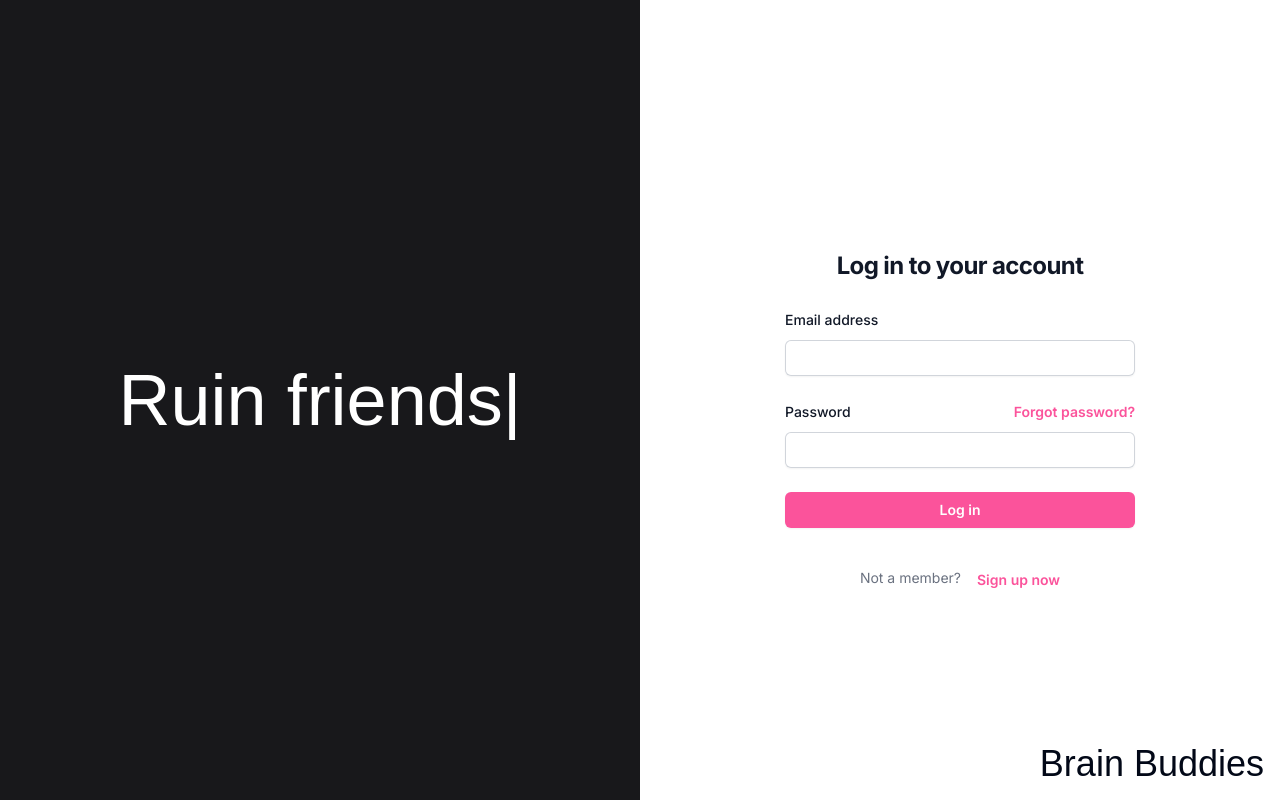
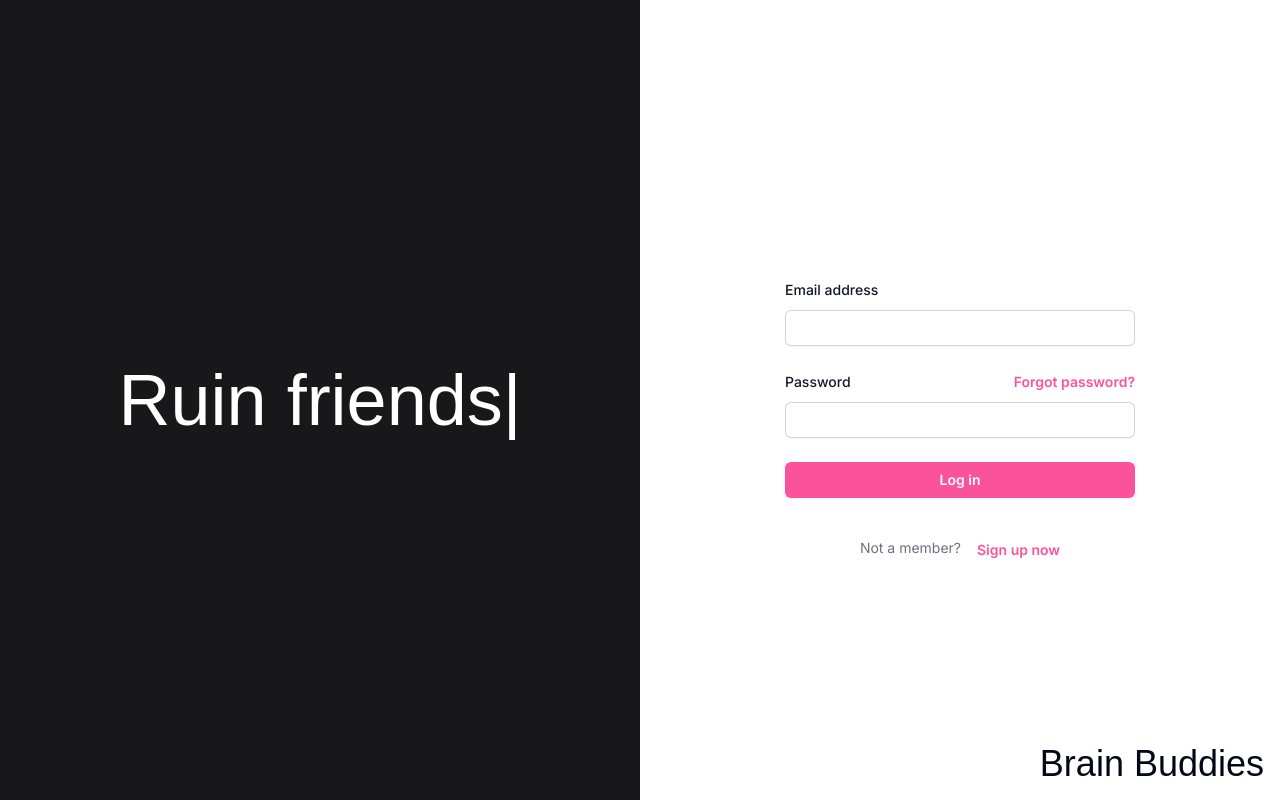
Before and after one commit to achandrabalan/brain-buddies-v2, a Next.js app: page /login in a window 1280 px wide. Built offline with nearby package versions, Linux system fonts and the light colour scheme; a web font is replaced by a local one.

Commit message:
laptop view updates

```diff
--- a/src/app/login/login-view.tsx
+++ b/src/app/login/login-view.tsx
@@ -187,12 +187,6 @@ export default function Login() {
         </div>
         <div className="lg:p-8">
           <div className="mx-auto flex w-full flex-col justify-center space-y-6 sm:w-[350px]">
-            <div className="sm:mx-auto sm:w-full sm:max-w-sm">
-              <h2 className="mt-10 text-center text-2xl font-bold leading-9 tracking-tight text-gray-900">
-                Log in to your account
-              </h2>
-            </div>
-
             <div className="mt-10 sm:mx-auto sm:w-full sm:max-w-sm">
               <form className="space-y-6" onSubmit={handleLogin}>
                 <div>
--- a/src/app/sign-up/sign-up-view.tsx
+++ b/src/app/sign-up/sign-up-view.tsx
@@ -203,12 +203,6 @@ export default function SignUp() {
         </div>
         <div className="lg:p-8">
           <div className="mx-auto flex w-full flex-col justify-center space-y-6 sm:w-[350px]">
-            <div className="sm:mx-auto sm:w-full sm:max-w-sm">
-              <h2 className="mt-10 text-center text-2xl font-bold leading-9 tracking-tight text-gray-900">
-                Sign up for an account
-              </h2>
-            </div>
-
             <div className="mt-10 sm:mx-auto sm:w-full sm:max-w-sm">
               <form className="space-y-6" action="#" method="POST">
                 <div>
```
